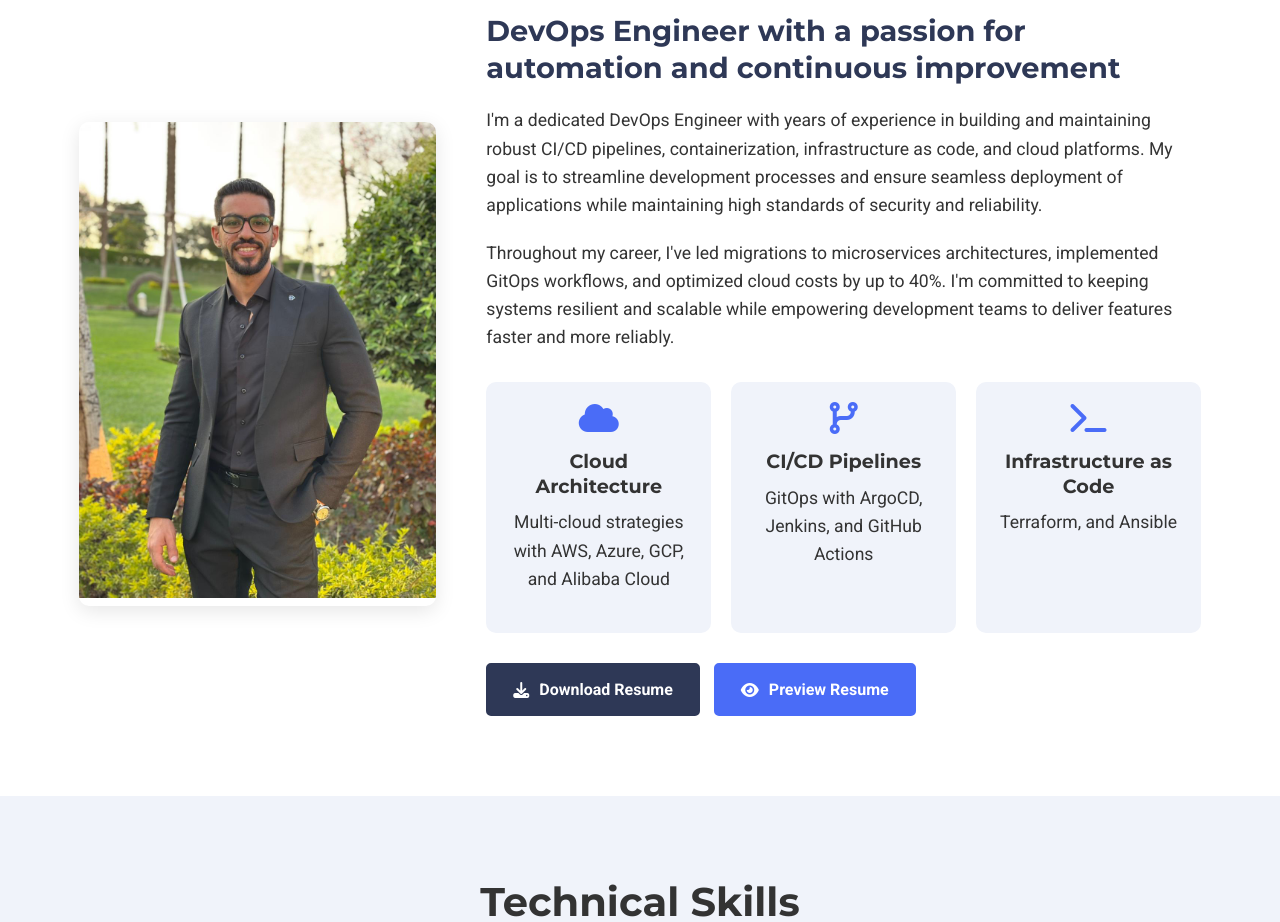
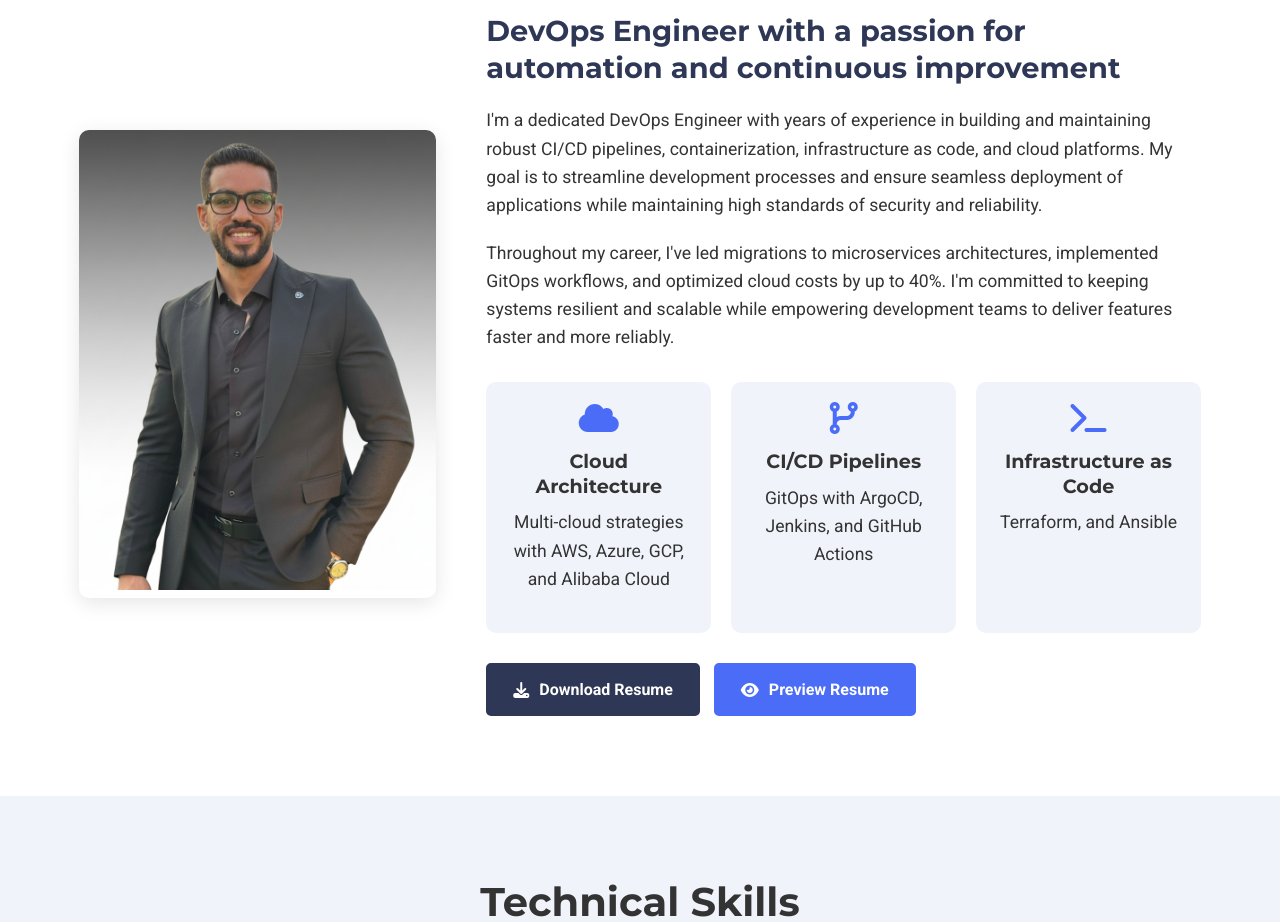
Before and after one commit to Ahmedelsa3eed/Ahmedelsa3eed.github.io, a website: page index.html in a window 1280 px wide. Shown: the part 1680-2602 px from the top of the page. Drawn offline with Linux system fonts and the light colour scheme; a script that the page names is missing.

Commit message:
replace profile picture with updated image format

```diff
--- a/index.html
+++ b/index.html
@@ -178,7 +178,7 @@
             <h2 class="section-title">About Me</h2>
             <div class="about-content">
                 <div class="about-image">
-                    <img src="images/saeedddd.jpeg" alt="Your Profile Picture">
+                    <img src="images/saeedddd.png" alt="Your Profile Picture">
                 </div>
                 <div class="about-text">
                     <h3>DevOps Engineer with a passion for automation and continuous improvement</h3>
```
Also changed, not shown: images/saeedddd.jpeg (deleted), images/saeedddd.png (added).
